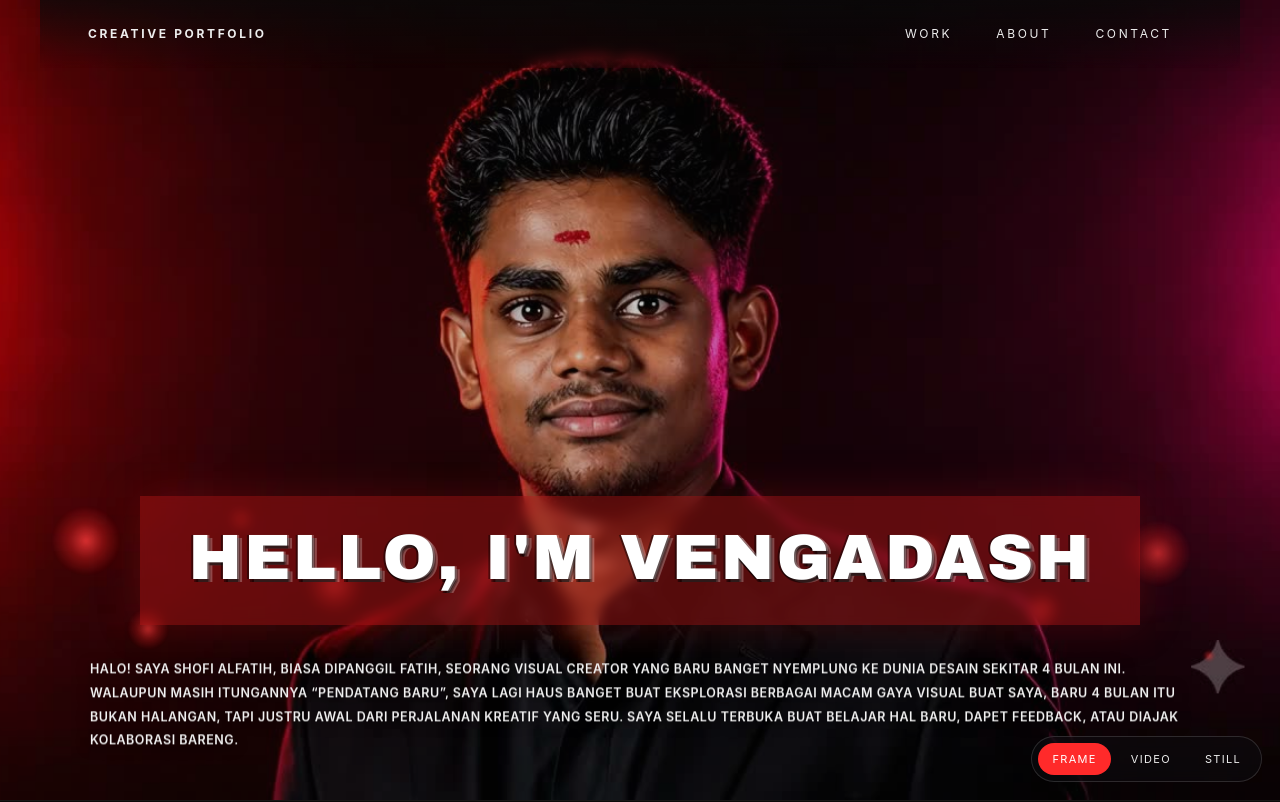
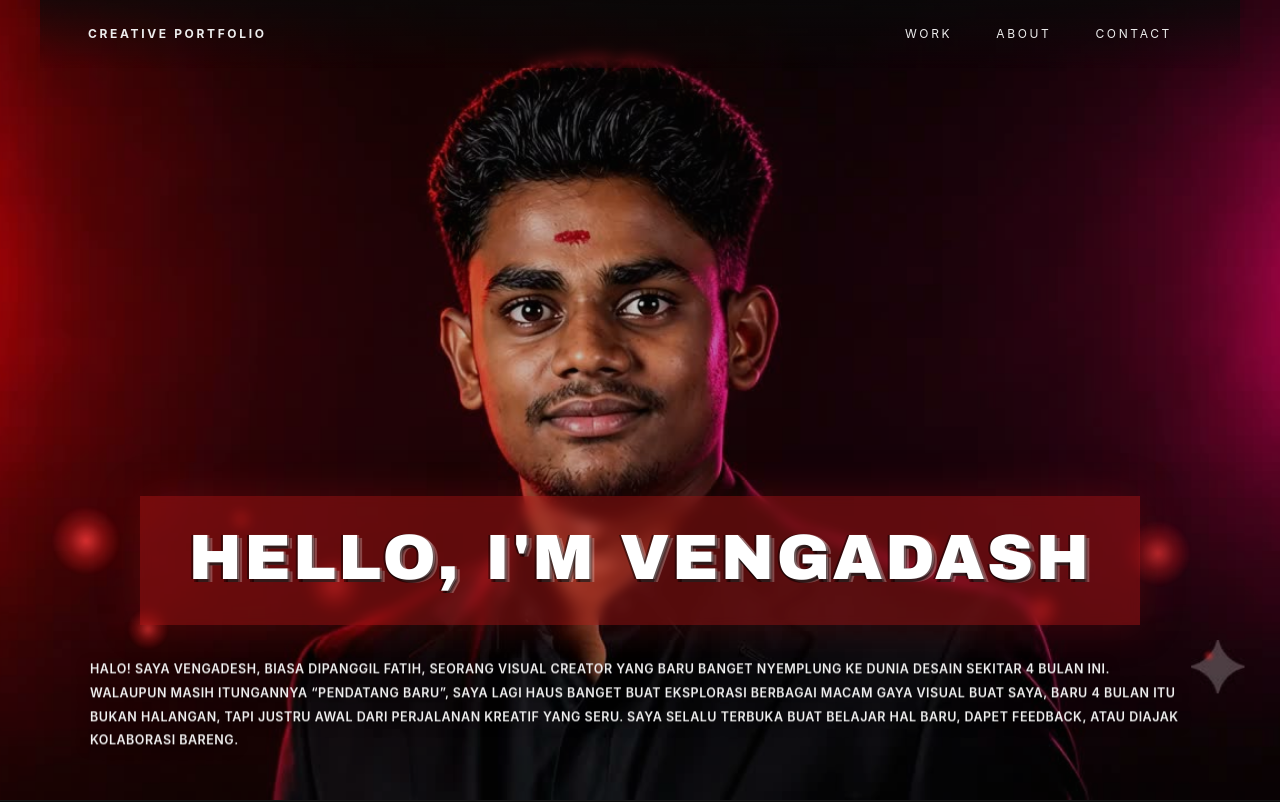
Before and after one commit to SUSI-BALAN/vengadeshM, a React (Vite) app: page / in a window 1280 px wide. Shown: the top 802 px of the page. Built offline with nearby package versions, Linux system fonts and the light colour scheme.

Commit message:
Update website

```diff
--- a/index.html
+++ b/index.html
@@ -3,8 +3,8 @@
   <head>
     <meta charset="UTF-8" />
     <meta name="viewport" content="width=device-width, initial-scale=1.0" />
-    <meta name="description" content="Shofi Alfath (Fatih) — Visual Creator & UI/UX Designer from Jakarta. Portfolio, selected projects, skills and contact." />
-    <title>Shofi Alfath — Visual Creator &amp; UI/UX Designer</title>
+    <meta name="description" content="vengadesh Portfolio, selected projects, skills and contact." />
+    <title>vengadesh — Visual Creator &amp; UI/UX Designer</title>
   </head>
   <body>
     <div id="root"></div>
--- a/src/App.jsx
+++ b/src/App.jsx
@@ -14,7 +14,6 @@ import { useScrollReveal } from './hooks/useScrollReveal';
 
 export default function App() {
   const reducedMotion = useReducedMotion();
-  const [activeBg, setActiveBg] = useState('frames');
   const [openProject, setOpenProject] = useState(null);
 
   // Sets up scroll-reveal on the content (runs once after first paint).
@@ -22,7 +21,7 @@ export default function App() {
 
   return (
     <>
-      <Background reducedMotion={reducedMotion} activeBg={activeBg} onSwitch={setActiveBg} />
+      <Background reducedMotion={reducedMotion} />
       <Loader />
       <div id="progress" aria-hidden="true" />
       <Topbar />
--- a/src/components/Background.jsx
+++ b/src/components/Background.jsx
@@ -1,37 +1,12 @@
 import { useRef } from 'react';
 import { useBackgroundEngine } from '../hooks/useBackgroundEngine';
-import { backgrounds } from '../data/content';
 
-// Fixed scroll-animation background: <canvas> + the Frame/Video/Still switcher.
-// The canvas engine lives in BackgroundEngine (imperative); this component only
-// wires the canvas ref, the switcher UI, and reports the active preset up to App.
-export default function Background({ reducedMotion, activeBg, onSwitch }) {
+// Fixed scroll-driven background: a single <canvas> wired to BackgroundEngine.
+// The imperative engine owns all frame-sequence rendering; this component only
+// provides the canvas ref and starts the engine on mount.
+export default function Background({ reducedMotion }) {
   const canvasRef = useRef(null);
-  const setMode = useBackgroundEngine(canvasRef, reducedMotion);
+  useBackgroundEngine(canvasRef, reducedMotion);
 
-  const handleClick = (id) => {
-    setMode(id); // tell the engine to switch presets
-    onSwitch(id); // keep React state (button highlight) in sync
-  };
-
-  return (
-    <>
-      <canvas id="stage" ref={canvasRef} aria-hidden="true" />
-
-      <div className="bg-switch" role="group" aria-label="Background style">
-        {backgrounds.map((b) => (
-          <button
-            key={b.id}
-            type="button"
-            className={'bg-btn' + (activeBg === b.id ? ' active' : '')}
-            data-bg={b.id}
-            aria-pressed={activeBg === b.id}
-            onClick={() => handleClick(b.id)}
-          >
-            {b.label}
-          </button>
-        ))}
-      </div>
-    </>
-  );
+  return <canvas id="stage" ref={canvasRef} aria-hidden="true" />;
 }
--- a/src/components/Footer.jsx
+++ b/src/components/Footer.jsx
@@ -5,7 +5,7 @@ export default function Footer() {
   return (
     <footer>
       <div className="footer-inner">
-        <div className="footer-brand">SHOFI ALFATIH<span>CREATIVE PORTFOLIO</span></div>
+        <div className="footer-brand">vengadesh<span>CREATIVE PORTFOLIO</span></div>
         <nav className="footer-social" aria-label="Social links">
           {contact.socials.map((s) => (
             <a key={s.label} href={s.href} target="_blank" rel="noopener" aria-label={s.aria}>{s.label}</a>
@@ -13,7 +13,7 @@ export default function Footer() {
         </nav>
         <button className="back-to-top" type="button" aria-label="Back to top" onClick={toTop}>↑ TOP</button>
       </div>
-      <div className="footer-copy">© 2026 SHOFI ALFATIH — CREATIVE PORTFOLIO</div>
+      <div className="footer-copy">© 2026 vengadesh — CREATIVE PORTFOLIO</div>
     </footer>
   );
 }
--- a/src/data/content.js
+++ b/src/data/content.js
@@ -5,7 +5,7 @@ export const hero = {
   // glitch-light text (apostrophe is literal here)
   name: "HELLO, I'M Vengadash",
   bio:
-    'HALO! SAYA SHOFI ALFATIH, BIASA DIPANGGIL FATIH, SEORANG VISUAL CREATOR YANG BARU BANGET NYEMPLUNG KE DUNIA DESAIN SEKITAR 4 BULAN INI. WALAUPUN MASIH ITUNGANNYA “PENDATANG BARU”, SAYA LAGI HAUS BANGET BUAT EKSPLORASI BERBAGAI MACAM GAYA VISUAL BUAT SAYA, BARU 4 BULAN ITU BUKAN HALANGAN, TAPI JUSTRU AWAL DARI PERJALANAN KREATIF YANG SERU. SAYA SELALU TERBUKA BUAT BELAJAR HAL BARU, DAPET FEEDBACK, ATAU DIAJAK KOLABORASI BARENG.',
+    'HALO! SAYA vengadesh, BIASA DIPANGGIL FATIH, SEORANG VISUAL CREATOR YANG BARU BANGET NYEMPLUNG KE DUNIA DESAIN SEKITAR 4 BULAN INI. WALAUPUN MASIH ITUNGANNYA “PENDATANG BARU”, SAYA LAGI HAUS BANGET BUAT EKSPLORASI BERBAGAI MACAM GAYA VISUAL BUAT SAYA, BARU 4 BULAN ITU BUKAN HALANGAN, TAPI JUSTRU AWAL DARI PERJALANAN KREATIF YANG SERU. SAYA SELALU TERBUKA BUAT BELAJAR HAL BARU, DAPET FEEDBACK, ATAU DIAJAK KOLABORASI BARENG.',
 };
 
 export const projects = [
@@ -74,7 +74,7 @@ export const education = [
 
 export const contact = {
   email: 'fatih@example.com',
-  site: 'https://www.shofialfath.com',
+  site: 'https://www.vengadesh.com',
   phone: '+62 812 3456 7890',
   location: 'Jakarta, Indonesia',
   socials: [
@@ -84,13 +84,3 @@ export const contact = {
     { label: 'DR', href: 'https://dribbble.com/', aria: 'Dribbble' },
   ],
 };
-
-// Background presets for the scroll-driven canvas.
-export const backgrounds = [
-  { id: 'frames', label: 'Frame' },
-  { id: 'video', label: 'Video', src: 'video/464168.mp4' },
-  { id: 'image', label: 'Still', src: 'frames/ezgif-frame-150.jpg' },
-];
-
-export const TOTAL_FRAMES = 300;
-export const STILL_FRAME = 150; // used by the "Still" preset
--- a/src/engine/BackgroundEngine.js
+++ b/src/engine/BackgroundEngine.js
@@ -4,8 +4,9 @@
 // double-init hacks, and makes the engine independently testable.
 //
 // Faithful port of the original inline <script> (frame-sequence scrub,
-// Ken Burns zoom, Frame/Video/Still presets, throttled preload, idle + tab
-// hidden pause, reduced-motion static render).
+// Ken Burns zoom, throttled preload, idle + tab hidden pause,
+// reduced-motion static render). Only the scroll-driven frame preset is
+// retained; the old Frame/Video/Still switcher was removed.
 
 const TOTAL = 300;
 const ZOOM_MAX = 0.15; // max zoom reached at page bottom (1.15x)
@@ -24,7 +25,6 @@ export default class BackgroundEngine {
     this.ctx = canvas.getContext('2d');
     this.reducedMotion = reducedMotion;
 
-    this.mode = 'frames'; // 'frames' | 'video' | 'image'
     this.frames = new Array(TOTAL);
     this.loaded = 0;
     this.errors = 0;
@@ -36,11 +36,6 @@ export default class BackgroundEngine {
     this.lastDrawn = -1;
     this.running = false;
     this.lastScrollTime = Date.now();
-
-    this.bgVideo = null;
-    this.bgVideoReady = false;
-    this.stillImg = null;
-    this.stillReady = false;
 
     this.loader = null;
     this.progressBar = null;
@@ -68,7 +63,6 @@ export default class BackgroundEngine {
     window.addEventListener('scroll', this._onScroll, { passive: true });
     document.addEventListener('visibilitychange', this._onVisibility);
     this.preload();
-    this.preloadPresets();
     this._failTimer = setTimeout(() => this.hideLoader(), FAILSAFE_MS);
     this.wake();
   }
@@ -80,11 +74,6 @@ export default class BackgroundEngine {
     window.removeEventListener('resize', this._onResize);
     window.removeEventListener('scroll', this._onScroll);
     document.removeEventListener('visibilitychange', this._onVisibility);
-    if (this.bgVideo) {
-      try { this.bgVideo.pause(); } catch (e) { /* noop */ }
-      this.bgVideo.src = '';
-      this.bgVideo = null;
-    }
   }
 
   showLoader() { if (this.loader) this.loader.classList.remove('hidden'); }
@@ -120,35 +109,6 @@ export default class BackgroundEngine {
       };
       this.frames[idx] = img;
     }
-  }
-
-  preloadPresets() {
-    this.bgVideo = document.createElement('video');
-    this.bgVideo.muted = true;
-    this.bgVideo.playsInline = true;
-    this.bgVideo.preload = 'auto';
-    this.bgVideo.src = base() + 'video/464168.mp4';
-    this.bgVideo.addEventListener('loadeddata', () => {
-      this.bgVideoReady = true;
-      this.hideLoader();
-      this.wake();
-    });
-
-    this.stillImg = new Image();
-    this.stillImg.decoding = 'async';
-    this.stillImg.src = base() + 'frames/ezgif-frame-150.jpg';
-    this.stillImg.onload = () => {
-      this.stillReady = true;
-      this.hideLoader();
-    };
-  }
-
-  setMode(id) {
-    this.mode = id;
-    this.lastDrawn = -1;
-    this.currentZoom = 1; // re-settle the zoom from the top
-    if (id === 'video' && !this.bgVideoReady) this.showLoader();
-    this.wake();
   }
 
   draw(img, zoom) {
@@ -200,9 +160,7 @@ export default class BackgroundEngine {
     this.currentZoom += (zoomTarget - this.currentZoom) * 0.12;
     if (Math.abs(zoomTarget - this.currentZoom) < 0.001) this.currentZoom = zoomTarget;
 
-    let settled = true;
-
-    if (this.mode === 'frames') {
+    // Eased scrub toward the target frame for the current scroll position.
     const target = p * (TOTAL - 1);
     this.current += (target - this.current) * 0.12;
     if (Math.abs(target - this.current) < 0.01) this.current = target;
@@ -218,22 +176,7 @@ export default class BackgroundEngine {
     }
     this.draw(this.frames[idx], this.currentZoom);
     this.lastDrawn = idx;
-      settled = Math.abs(target - this.current) < 0.01;
-    } else if (this.mode === 'image') {
-      if (this.stillReady) this.draw(this.stillImg, this.currentZoom);
-    } else if (this.mode === 'video') {
-      if (this.bgVideoReady && this.bgVideo) {
-        const dur = this.bgVideo.duration || 1;
-        try { this.bgVideo.currentTime = p * dur; } catch (e) { /* noop */ }
-        this.draw(this.bgVideo, this.currentZoom);
-      } else {
-        // not loaded yet — keep showing the frame preset underneath
-        const vidx = Math.round(p * (TOTAL - 1));
-        if (this.frames[vidx] && this.frames[vidx].complete && this.frames[vidx].naturalWidth) {
-          this.draw(this.frames[vidx], this.currentZoom);
-        }
-      }
-    }
+    const settled = Math.abs(target - this.current) < 0.01;
 
     if (this.progressBar) this.progressBar.style.transform = 'scaleX(' + p + ')';
 
--- a/src/index.css
+++ b/src/index.css
@@ -46,30 +46,6 @@
     transition: transform 0.08s linear;
     box-shadow: 0 0 10px rgba(255, 42, 42, 0.6);
     pointer-events: none;
-  }
-
-  /* Background preset switcher (bottom-right) */
-  .bg-switch {
-    position: fixed; right: 18px; bottom: 18px; z-index: 55;
-    display: flex; gap: 6px; padding: 6px;
-    border-radius: 999px;
-    background: rgba(15,15,18,0.45);
-    border: 1px solid rgba(255,255,255,0.14);
-    backdrop-filter: blur(8px);
-    -webkit-backdrop-filter: blur(8px);
-  }
-  .bg-btn {
-    appearance: none; border: 0; cursor: pointer;
-    padding: 8px 14px; border-radius: 999px;
-    font: inherit; font-size: 11px; letter-spacing: 0.12em; text-transform: uppercase;
-    color: #ededed; background: transparent;
-    transition: background 0.2s ease, color 0.2s ease;
-  }
-  .bg-btn:hover { background: rgba(255,255,255,0.1); }
-  .bg-btn.active { background: #ff2a2a; color: #fff; }
-  @media (max-width: 760px) {
-    .bg-switch { right: 12px; bottom: 12px; padding: 4px; }
-    .bg-btn { padding: 7px 11px; font-size: 10px; letter-spacing: 0.08em; }
   }
 
   /* ---------- Top bar (sticky) ---------- */
```
Also changed, not shown: src/hooks/useBackgroundEngine.js (+1 -6 lines), vite.config.js.timestamp-1786900553852-2ddf8234db76e.mjs (added, +13 -0 lines), vite.config.js.timestamp-1786901618001-2dc47c809c828.mjs (added, +13 -0 lines), 8 other files (tests, documents, lock files or other folders). Lines whose indentation alone changed are shown as unchanged.
